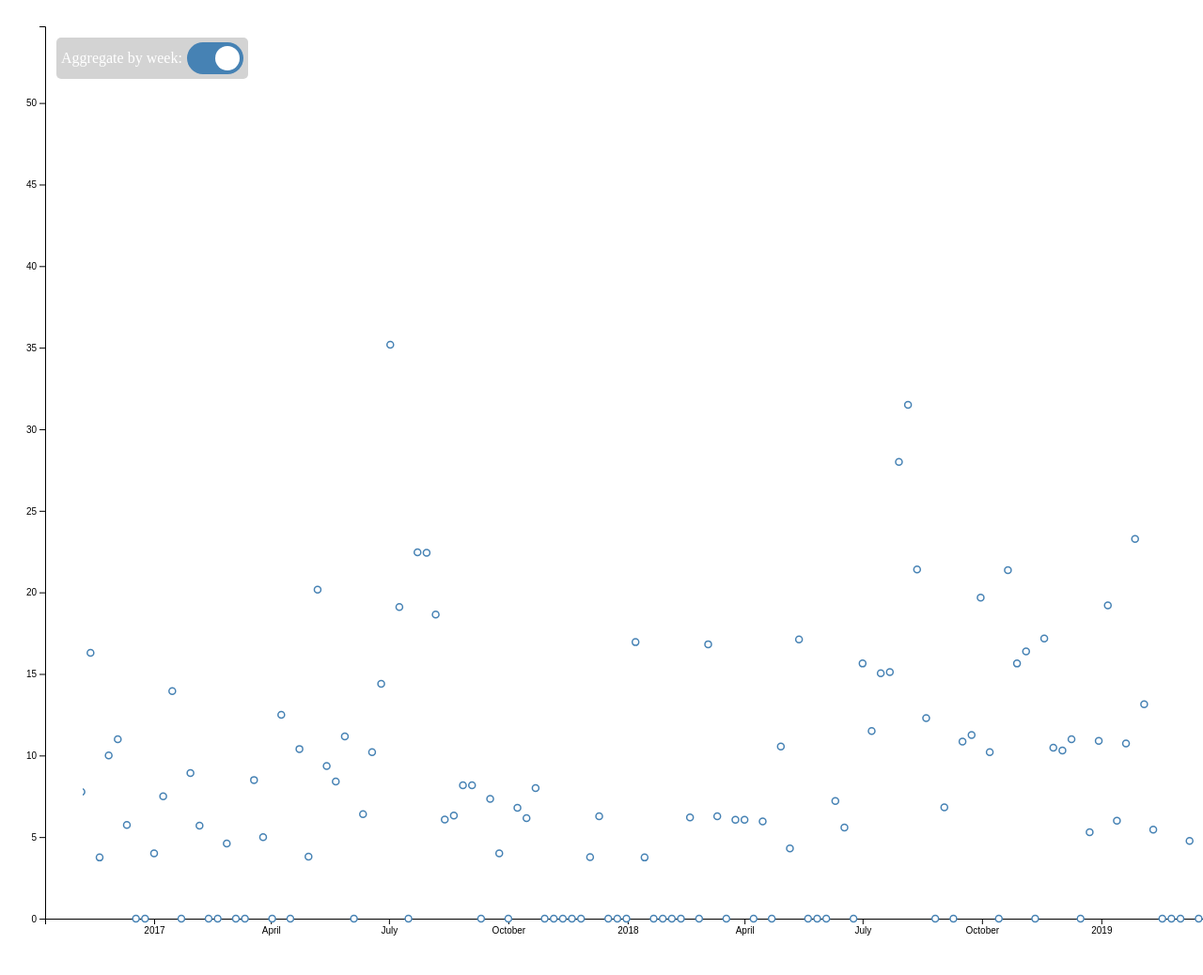
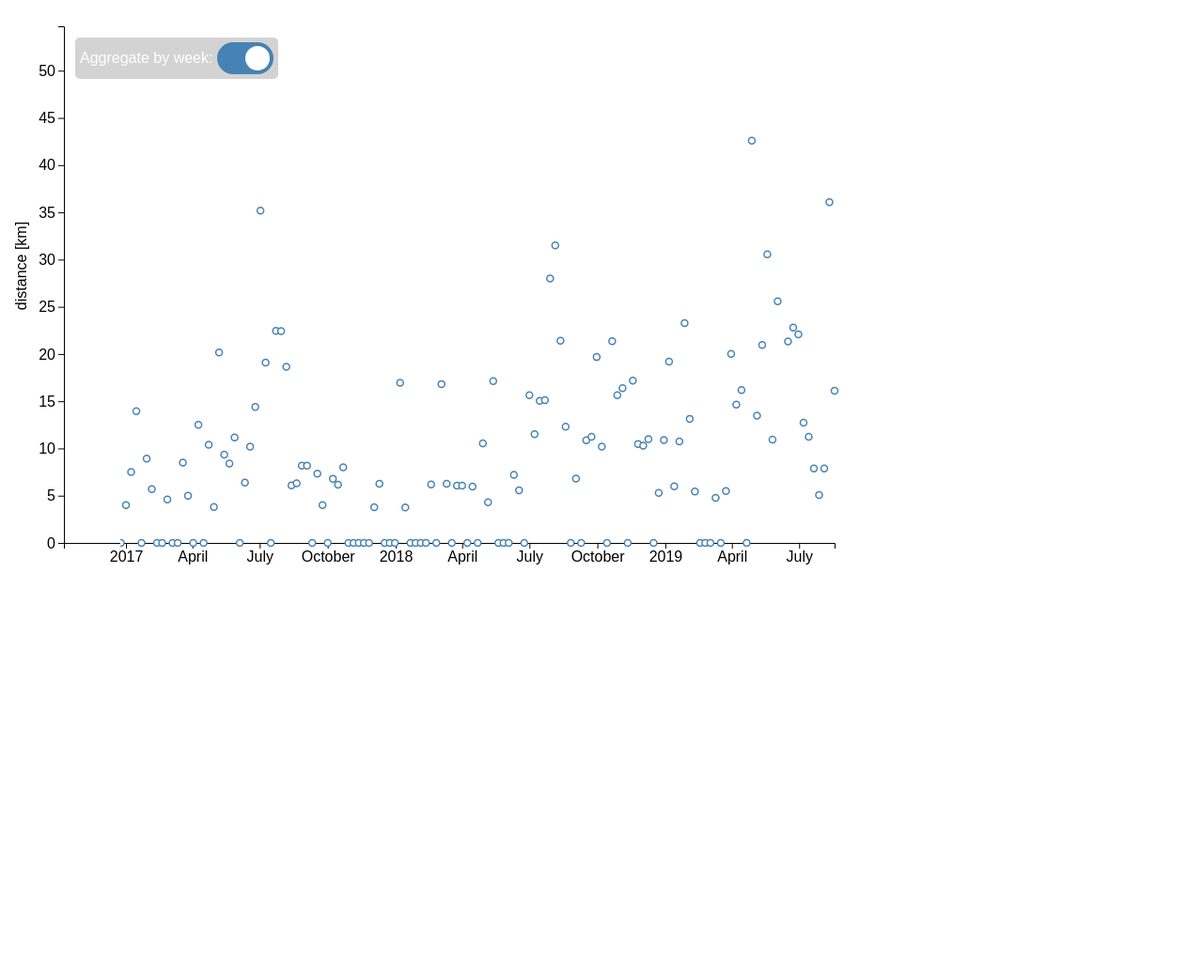
Before and after one commit to kklein/kklein.github.io, a Jekyll site: the page gcal_vis/index.html, which Jekyll copies as it is, in a window 1280 px wide. Shown: the whole page at 94% size. Built offline with Jekyll 4.4.1, drawn with Linux system fonts in a browser that asks for light colours; after the commit the page ends 900 px from its top, so only the background shows below that.

Commit message:
Adapt gcal ui.

```diff
--- a/gcal_vis/index.html
+++ b/gcal_vis/index.html
@@ -1,14 +1,13 @@
 <!DOCTYPE html>
 <html>
   <head>
-    <title>Google Calendar API Quickstart</title>
+    <title>Gcal Analysis: Runs</title>
     <meta charset="utf-8" />
   </head>
   <link rel="stylesheet" href="style.css">
   <body>
-    <svg width="1500" height="1000"></svg>
+    <svg width="900" height="600"></svg>
     <button id="authorize_button" style="display: none;">Authorize</button>
-    <button id="signout_button" style="display: none;">Sign Out</button>
     <div id="tooltip">
     </div>
     <div class="aggregate_panel">
@@ -21,9 +20,6 @@
       </label>
     </div>
 
-    <pre id="content" style="white-space: pre-wrap;"></pre>
-    <div id="wrapper"></div>
-
     <script src="https://d3js.org/d3.v5.min.js"></script>
     <script src="./events.js"></script>
     <script src="./script.js"></script>
--- a/gcal_vis/script.js
+++ b/gcal_vis/script.js
@@ -63,7 +63,7 @@ function displayData(data) {
   const tooltip = d3.select('#tooltip');
 
   const svg = d3.select('svg');
-  const margin = {top: 20, right: 20, bottom: 30, left: 40};
+  const margin = {top: 20, right: 20, bottom: 30, left: 60};
   const width = +svg.attr('width') - margin.left - margin.right;
   const height = +svg.attr('height') - margin.top - margin.bottom;
 
@@ -130,6 +130,14 @@ function displayData(data) {
 
   // Bind zooming to svg.
   svg.call(initiateZoom(width, height, g, xScaler, xAxis)).transition();
+
+    // Add label to x-axis.
+  svg.append('text')
+      .attr('transform', 'rotate(-90)')
+      .attr('y', 20)
+      .attr('x', 0 - (height / 2))
+      .style('text-anchor', 'middle')
+      .text('distance [km]');
 }
 
 function initializeVisualizion() {
--- a/gcal_vis/style.css
+++ b/gcal_vis/style.css
@@ -1,7 +1,19 @@
+* {
+ font: 16px sans-serif;
+}
+
 .datapoint {
   fill: white;
   stroke: steelblue;
   stroke-width: 1.5px;
+}
+
+.axis--x {
+  font: 16px sans-serif;
+}
+
+.axis--y {
+  font: 16px sans-serif;
 }
 
 #tooltip {
@@ -23,7 +35,7 @@
   display: flex;
   flex-direction: row;
   top: 40px;
-  left: 60px;
+  left: 80px;
   color: white;
   background-color: lightgrey;
   padding: 5px;
```
